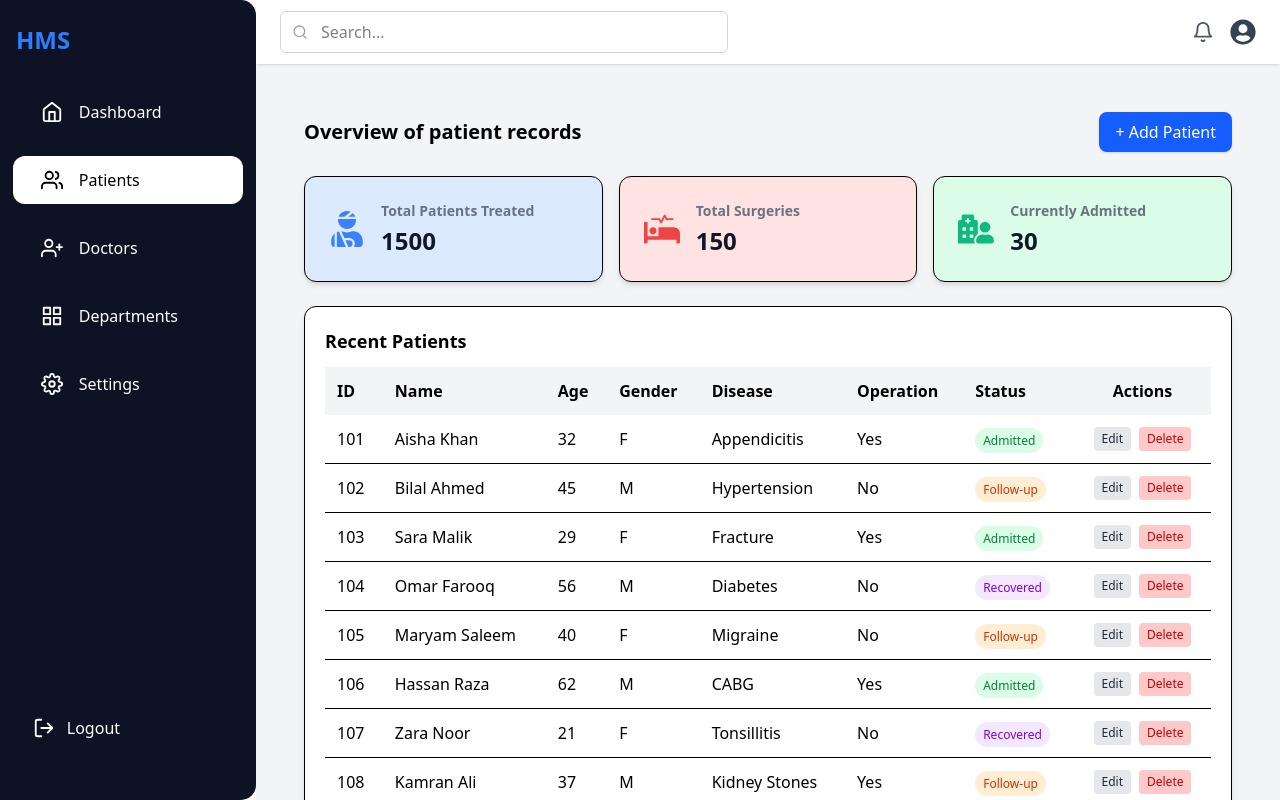
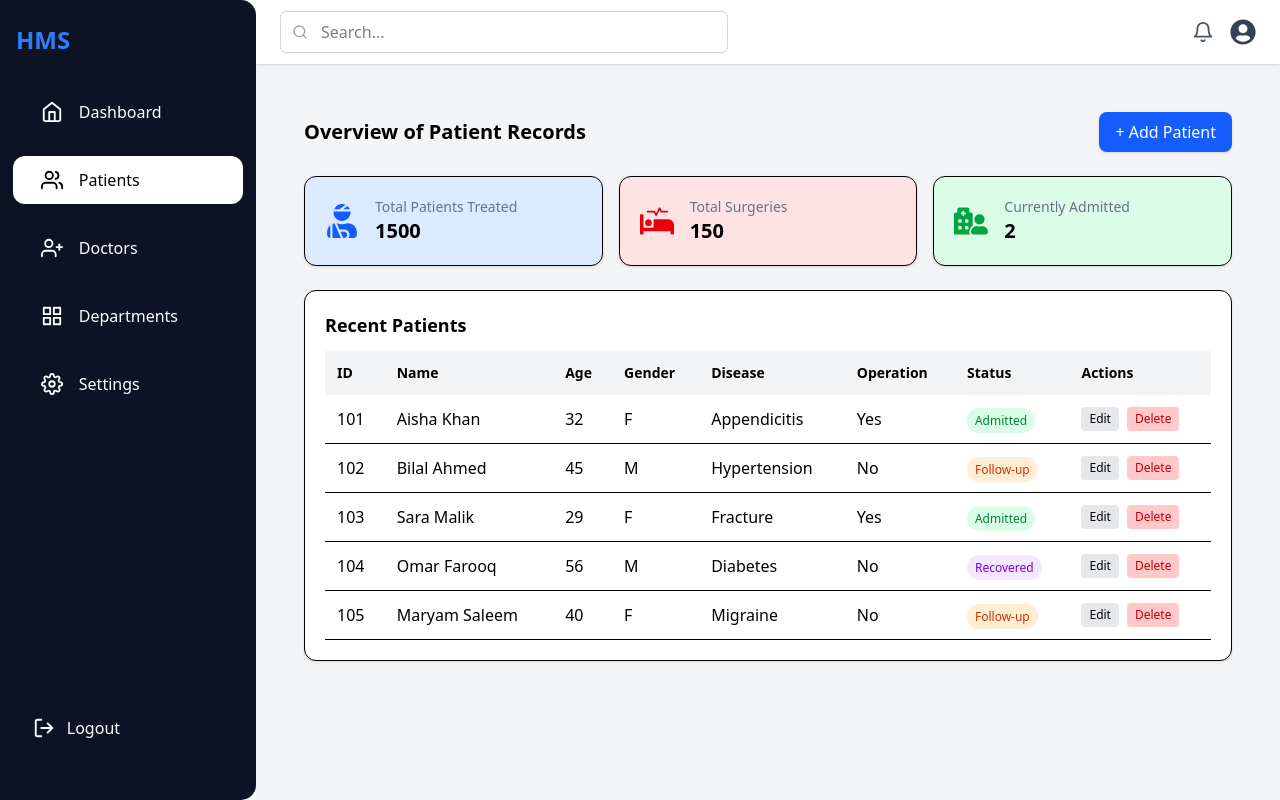
Before and after one commit to Aurang-zaib-Rehman/HMS-Admin-Dashboard, a React (Vite) app: page /patients in a window 1280 px wide. Shown: the top 800 px of the page. Built offline with nearby package versions, Linux system fonts and the light colour scheme.

Commit message:
improve the code of the patientslist......

```diff
--- a/src/Pages/Patients/PatientsList.jsx
+++ b/src/Pages/Patients/PatientsList.jsx
@@ -1,124 +1,358 @@
-import React, { useState } from "react";
+// import React, { useState } from "react";
+// import { Link } from "react-router-dom";
+// import { motion, useMotionValue, useTransform, animate, AnimatePresence } from "framer-motion";
+// import { FaUserInjured, FaProcedures, FaHospitalUser } from "react-icons/fa";
+
+// // Count-up animation component
+// const CountUp = ({ value, duration = 1.5, className = "" }) => {
+//   const mv = useMotionValue(0);
+//   const rounded = useTransform(mv, (latest) => Math.round(latest));
+//   const [display, setDisplay] = React.useState(0);
+
+//   React.useEffect(() => {
+//     const anim = animate(mv, value, { duration, ease: "easeOut" });
+//     const unsub = rounded.on("change", (v) => setDisplay(v));
+//     return () => {
+//       anim.stop();
+//       unsub();
+//     };
+//   }, [value]);
+
+//   return <span className={className}>{display}</span>;
+// };
+
+// // Fake Local State Data
+// const initialPatients = [
+//   { id: 101, name: "Aisha Khan", age: 32, gender: "F", disease: "Appendicitis", surgery: true, status: "Admitted" },
+//   { id: 102, name: "Bilal Ahmed", age: 45, gender: "M", disease: "Hypertension", surgery: false, status: "Follow-up" },
+//   { id: 103, name: "Sara Malik", age: 29, gender: "F", disease: "Fracture", surgery: true, status: "Admitted" },
+//   { id: 104, name: "Omar Farooq", age: 56, gender: "M", disease: "Diabetes", surgery: false, status: "Recovered" },
+//   { id: 105, name: "Maryam Saleem", age: 40, gender: "F", disease: "Migraine", surgery: false, status: "Follow-up" },
+//   { id: 106, name: "Hassan Raza", age: 62, gender: "M", disease: "CABG", surgery: true, status: "Admitted" },
+//   { id: 107, name: "Zara Noor", age: 21, gender: "F", disease: "Tonsillitis", surgery: false, status: "Recovered" },
+//   { id: 108, name: "Kamran Ali", age: 37, gender: "M", disease: "Kidney Stones", surgery: true, status: "Follow-up" },
+//   { id: 109, name: "Imran Shah", age: 48, gender: "M", disease: "Pneumonia", surgery: false, status: "Admitted" },
+//   { id: 110, name: "Rabia Iqbal", age: 33, gender: "F", disease: "C-section", surgery: true, status: "Recovered" },
+//   { id: 111, name: "Sami Ullah", age: 28, gender: "M", disease: "Infection", surgery: false, status: "Follow-up" },
+//   { id: 112, name: "Nadia Rehman", age: 50, gender: "F", disease: "Arthritis", surgery: false, status: "Recovered" },
+//   { id: 113, name: "Faisal Qureshi", age: 60, gender: "M", disease: "Prostate", surgery: true, status: "Admitted" },
+//   { id: 114, name: "Laila Khan", age: 27, gender: "F", disease: "UTI", surgery: false, status: "Follow-up" },
+//   { id: 115, name: "Tariq Mahmood", age: 54, gender: "M", disease: "Hernia", surgery: true, status: "Admitted" },
+// ];
+
+// const PatientsList = () => {
+//   const [patients, setPatients] = useState(initialPatients);
+//   const displayed = patients.slice(0, 15);
+//   const handleDelete = (id) => setPatients((prev) => prev.filter((p) => p.id !== id));
+
+//   const rowVariants = { hidden: { opacity: 0, x: -20 }, show: { opacity: 1, x: 0 }, exit: { opacity: 0, x: 30 } };
+
+//   // Stats for top cards
+//   const stats = [
+//     { title: "Total Patients Treated", value: 1500, icon: <FaUserInjured size={36} color="#3B82F6" />, bg: "bg-blue-100" },
+//     { title: "Total Surgeries", value: 150, icon: <FaProcedures size={36} color="#EF4444" />, bg: "bg-red-100" },
+//     { title: "Currently Admitted", value: 30, icon: <FaHospitalUser size={36} color="#10B981" />, bg: "bg-green-100" },
+//   ];
+
+//   return (
+//     <div className="w-full p-4 sm:p-6 max-w-full overflow-x-hidden">
+
+//       {/* Header */}
+//       <div className="flex flex-col sm:flex-row justify-between items-start sm:items-center mb-6 gap-2">
+//         <h1 className="text-xl font-bold">Overview of patient records</h1>
+//         <Link to="/patients/add" className="bg-blue-600 text-white px-4 py-2 rounded-lg shadow hover:bg-blue-700">
+//           + Add Patient
+//         </Link>
+//       </div>
+
+//       {/* Top Cards */}
+//       <motion.div className="grid grid-cols-1 sm:grid-cols-2 md:grid-cols-3 gap-4 mb-6">
+//         {stats.map((card, i) => (
+//           <motion.div
+//             key={i}
+//             initial={{ opacity: 0, y: 20 }}
+//             animate={{ opacity: 1, y: 0 }}
+//             className={`flex items-center gap-4 p-4 sm:p-6 rounded-xl shadow-md border ${card.bg} hover:shadow-xl transition-all`}
+//           >
+//             <div>{card.icon}</div>
+//             <div>
+//               <h2 className="text-gray-500 font-semibold text-sm">{card.title}</h2>
+//               <p className="text-gray-900 font-bold text-xl sm:text-2xl mt-1"><CountUp value={card.value} /></p>
+//             </div>
+//           </motion.div>
+//         ))}
+//       </motion.div>
+
+//       {/* Table - Desktop only */}
+//       <div className="hidden sm:block bg-white rounded-xl shadow-md border p-5">
+//         <h2 className="text-lg font-semibold mb-3">Recent Patients</h2>
+//         <table className="w-full text-left table-auto">
+//           <thead>
+//             <tr className="bg-gray-100">
+//               <th className="p-3">ID</th>
+//               <th className="p-3">Name</th>
+//               <th className="p-3">Age</th>
+//               <th className="p-3">Gender</th>
+//               <th className="p-3">Disease</th>
+//               <th className="p-3">Operation</th>
+//               <th className="p-3">Status</th>
+//               <th className="p-3 text-center">Actions</th>
+//             </tr>
+//           </thead>
+//           <tbody>
+//             <AnimatePresence>
+//               {displayed.map((p) => (
+//                 <motion.tr key={p.id} variants={rowVariants} initial="hidden" animate="show" exit="exit" className="border-b hover:bg-gray-50">
+//                   <td className="p-3">{p.id}</td>
+//                   <td className="p-3">{p.name}</td>
+//                   <td className="p-3">{p.age}</td>
+//                   <td className="p-3">{p.gender}</td>
+//                   <td className="p-3">{p.disease}</td>
+//                   <td className="p-3">{p.surgery ? "Yes" : "No"}</td>
+//                   <td className="p-3">
+//                     <span className={
+//                       p.status === "Admitted" ? "bg-green-100 text-green-700 px-2 py-1 rounded-full text-xs" :
+//                       p.status === "Recovered" ? "bg-purple-100 text-purple-700 px-2 py-1 rounded-full text-xs" :
+//                       "bg-orange-100 text-orange-700 px-2 py-1 rounded-full text-xs"
+//                     }>{p.status}</span>
+//                   </td>
+//                   <td className="p-3 flex gap-2 justify-center">
+//                     <Link to={`/patients/edit/${p.id}`} className="px-2 py-1 bg-gray-200 text-gray-800 rounded text-xs">Edit</Link>
+//                     <button onClick={() => handleDelete(p.id)} className="px-2 py-1 bg-red-200 text-red-700 rounded text-xs">Delete</button>
+//                   </td>
+//                 </motion.tr>
+//               ))}
+//             </AnimatePresence>
+//           </tbody>
+//         </table>
+//       </div>
+
+//       {/* Mobile Cards */}
+//       <div className="sm:hidden space-y-2">
+//         <AnimatePresence>
+//           {displayed.map((p) => (
+//             <motion.div key={p.id} variants={rowVariants} initial="hidden" animate="show" exit="exit" className="bg-white rounded-xl shadow-md p-4 border flex flex-col gap-1">
+//               <div className="flex justify-between items-start">
+//                 <span className="font-semibold text-sm">ID: {p.id}</span>
+//                 <div className="flex gap-1">
+//                   <Link to={`/patients/edit/${p.id}`} className="px-2 py-1 bg-gray-200 text-gray-800 rounded text-xs">Edit</Link>
+//                   <button onClick={() => handleDelete(p.id)} className="px-2 py-1 bg-red-200 text-red-700 rounded text-xs">Delete</button>
+//                 </div>
+//               </div>
+//               <span className="text-sm">Name: {p.name}</span>
+//               <span className="text-sm">Disease: {p.disease}</span>
+//             </motion.div>
+//           ))}
+//         </AnimatePresence>
+//       </div>
+
+//     </div>
+//   );
+// };
+
+// export default PatientsList;
+
+
+
+
+
+
+
+
+
+
+
+
+
+
+
+
+import React, { useState, useMemo, useEffect } from "react";
 import { Link } from "react-router-dom";
-import { motion, useMotionValue, useTransform, animate, AnimatePresence } from "framer-motion";
-import { FaUserInjured, FaProcedures, FaHospitalUser } from "react-icons/fa";
+import {
+  motion,
+  useMotionValue,
+  useTransform,
+  animate,
+  AnimatePresence,
+} from "framer-motion";
+import {
+  FaUserInjured,
+  FaProcedures,
+  FaHospitalUser,
+} from "react-icons/fa";
 
-// Count-up animation component
-const CountUp = ({ value, duration = 1.5, className = "" }) => {
-  const mv = useMotionValue(0);
-  const rounded = useTransform(mv, (latest) => Math.round(latest));
-  const [display, setDisplay] = React.useState(0);
+/* ---------------- CountUp ---------------- */
+const CountUp = ({ value, duration = 1.5 }) => {
+  const motionValue = useMotionValue(0);
+  const rounded = useTransform(motionValue, Math.round);
+  const [display, setDisplay] = useState(0);
 
-  React.useEffect(() => {
-    const anim = animate(mv, value, { duration, ease: "easeOut" });
-    const unsub = rounded.on("change", (v) => setDisplay(v));
+  useEffect(() => {
+    const controls = animate(motionValue, value, {
+      duration,
+      ease: "easeOut",
+    });
+    const unsubscribe = rounded.on("change", setDisplay);
     return () => {
-      anim.stop();
-      unsub();
+      controls.stop();
+      unsubscribe();
     };
   }, [value]);
 
-  return <span className={className}>{display}</span>;
+  return <span>{display}</span>;
 };
 
-// Fake Local State Data
+/* ---------------- Status Badge ---------------- */
+const statusStyles = {
+  Admitted: "bg-green-100 text-green-700",
+  Recovered: "bg-purple-100 text-purple-700",
+  "Follow-up": "bg-orange-100 text-orange-700",
+};
+
+const StatusBadge = ({ status }) => (
+  <span
+    className={`px-2 py-1 rounded-full text-xs font-medium ${
+      statusStyles[status]
+    }`}
+  >
+    {status}
+  </span>
+);
+
+/* ---------------- Dummy Data ---------------- */
 const initialPatients = [
   { id: 101, name: "Aisha Khan", age: 32, gender: "F", disease: "Appendicitis", surgery: true, status: "Admitted" },
   { id: 102, name: "Bilal Ahmed", age: 45, gender: "M", disease: "Hypertension", surgery: false, status: "Follow-up" },
   { id: 103, name: "Sara Malik", age: 29, gender: "F", disease: "Fracture", surgery: true, status: "Admitted" },
   { id: 104, name: "Omar Farooq", age: 56, gender: "M", disease: "Diabetes", surgery: false, status: "Recovered" },
   { id: 105, name: "Maryam Saleem", age: 40, gender: "F", disease: "Migraine", surgery: false, status: "Follow-up" },
-  { id: 106, name: "Hassan Raza", age: 62, gender: "M", disease: "CABG", surgery: true, status: "Admitted" },
-  { id: 107, name: "Zara Noor", age: 21, gender: "F", disease: "Tonsillitis", surgery: false, status: "Recovered" },
-  { id: 108, name: "Kamran Ali", age: 37, gender: "M", disease: "Kidney Stones", surgery: true, status: "Follow-up" },
-  { id: 109, name: "Imran Shah", age: 48, gender: "M", disease: "Pneumonia", surgery: false, status: "Admitted" },
-  { id: 110, name: "Rabia Iqbal", age: 33, gender: "F", disease: "C-section", surgery: true, status: "Recovered" },
-  { id: 111, name: "Sami Ullah", age: 28, gender: "M", disease: "Infection", surgery: false, status: "Follow-up" },
-  { id: 112, name: "Nadia Rehman", age: 50, gender: "F", disease: "Arthritis", surgery: false, status: "Recovered" },
-  { id: 113, name: "Faisal Qureshi", age: 60, gender: "M", disease: "Prostate", surgery: true, status: "Admitted" },
-  { id: 114, name: "Laila Khan", age: 27, gender: "F", disease: "UTI", surgery: false, status: "Follow-up" },
-  { id: 115, name: "Tariq Mahmood", age: 54, gender: "M", disease: "Hernia", surgery: true, status: "Admitted" },
 ];
 
+/* ---------------- Main Component ---------------- */
 const PatientsList = () => {
   const [patients, setPatients] = useState(initialPatients);
-  const displayed = patients.slice(0, 15);
-  const handleDelete = (id) => setPatients((prev) => prev.filter((p) => p.id !== id));
 
-  const rowVariants = { hidden: { opacity: 0, x: -20 }, show: { opacity: 1, x: 0 }, exit: { opacity: 0, x: 30 } };
+  const displayedPatients = patients.slice(0, 15);
 
-  // Stats for top cards
-  const stats = [
-    { title: "Total Patients Treated", value: 1500, icon: <FaUserInjured size={36} color="#3B82F6" />, bg: "bg-blue-100" },
-    { title: "Total Surgeries", value: 150, icon: <FaProcedures size={36} color="#EF4444" />, bg: "bg-red-100" },
-    { title: "Currently Admitted", value: 30, icon: <FaHospitalUser size={36} color="#10B981" />, bg: "bg-green-100" },
-  ];
+  const handleDelete = (id) => {
+    setPatients((prev) => prev.filter((p) => p.id !== id));
+  };
+
+  /* -------- Stats (memoized) -------- */
+  const stats = useMemo(
+    () => [
+      {
+        title: "Total Patients Treated",
+        value: 1500,
+        icon: <FaUserInjured size={34} className="text-blue-600" />,
+        bg: "bg-blue-100",
+      },
+      {
+        title: "Total Surgeries",
+        value: 150,
+        icon: <FaProcedures size={34} className="text-red-600" />,
+        bg: "bg-red-100",
+      },
+      {
+        title: "Currently Admitted",
+        value: patients.filter((p) => p.status === "Admitted").length,
+        icon: <FaHospitalUser size={34} className="text-green-600" />,
+        bg: "bg-green-100",
+      },
+    ],
+    [patients]
+  );
+
+  const rowVariants = {
+    hidden: { opacity: 0, x: -15 },
+    show: { opacity: 1, x: 0 },
+    exit: { opacity: 0, x: 20 },
+  };
 
   return (
     <div className="w-full p-4 sm:p-6 max-w-full overflow-x-hidden">
-
       {/* Header */}
       <div className="flex flex-col sm:flex-row justify-between items-start sm:items-center mb-6 gap-2">
-        <h1 className="text-xl font-bold">Overview of patient records</h1>
-        <Link to="/patients/add" className="bg-blue-600 text-white px-4 py-2 rounded-lg shadow hover:bg-blue-700">
+        <h1 className="text-xl font-bold">Overview of Patient Records</h1>
+        <Link
+          to="/patients/add"
+          className="bg-blue-600 text-white px-4 py-2 rounded-lg shadow hover:bg-blue-700 transition"
+        >
           + Add Patient
         </Link>
       </div>
 
-      {/* Top Cards */}
-      <motion.div className="grid grid-cols-1 sm:grid-cols-2 md:grid-cols-3 gap-4 mb-6">
+      {/* Stats */}
+      <div className="grid grid-cols-1 sm:grid-cols-2 md:grid-cols-3 gap-4 mb-6">
         {stats.map((card, i) => (
           <motion.div
             key={i}
-            initial={{ opacity: 0, y: 20 }}
+            initial={{ opacity: 0, y: 15 }}
             animate={{ opacity: 1, y: 0 }}
-            className={`flex items-center gap-4 p-4 sm:p-6 rounded-xl shadow-md border ${card.bg} hover:shadow-xl transition-all`}
+            className={`flex items-center gap-4 p-5 rounded-xl shadow border ${card.bg}`}
           >
-            <div>{card.icon}</div>
+            {card.icon}
             <div>
-              <h2 className="text-gray-500 font-semibold text-sm">{card.title}</h2>
-              <p className="text-gray-900 font-bold text-xl sm:text-2xl mt-1"><CountUp value={card.value} /></p>
+              <p className="text-sm text-gray-500 font-medium">{card.title}</p>
+              <p className="text-xl font-bold">
+                <CountUp value={card.value} />
+              </p>
             </div>
           </motion.div>
         ))}
-      </motion.div>
+      </div>
 
-      {/* Table - Desktop only */}
-      <div className="hidden sm:block bg-white rounded-xl shadow-md border p-5">
+      {/* Desktop Table */}
+      <div className="hidden sm:block bg-white rounded-xl shadow border p-5">
         <h2 className="text-lg font-semibold mb-3">Recent Patients</h2>
-        <table className="w-full text-left table-auto">
-          <thead>
-            <tr className="bg-gray-100">
-              <th className="p-3">ID</th>
-              <th className="p-3">Name</th>
-              <th className="p-3">Age</th>
-              <th className="p-3">Gender</th>
-              <th className="p-3">Disease</th>
-              <th className="p-3">Operation</th>
-              <th className="p-3">Status</th>
-              <th className="p-3 text-center">Actions</th>
+
+        <table className="w-full text-left">
+          <thead className="bg-gray-100">
+            <tr>
+              {["ID", "Name", "Age", "Gender", "Disease", "Operation", "Status", "Actions"].map(
+                (h) => (
+                  <th key={h} className="p-3 text-sm font-semibold">
+                    {h}
+                  </th>
+                )
+              )}
             </tr>
           </thead>
+
           <tbody>
             <AnimatePresence>
-              {displayed.map((p) => (
-                <motion.tr key={p.id} variants={rowVariants} initial="hidden" animate="show" exit="exit" className="border-b hover:bg-gray-50">
+              {displayedPatients.map((p) => (
+                <motion.tr
+                  key={p.id}
+                  variants={rowVariants}
+                  initial="hidden"
+                  animate="show"
+                  exit="exit"
+                  className="border-b hover:bg-gray-50"
+                >
                   <td className="p-3">{p.id}</td>
-                  <td className="p-3">{p.name}</td>
+                  <td className="p-3 font-medium">{p.name}</td>
                   <td className="p-3">{p.age}</td>
                   <td className="p-3">{p.gender}</td>
                   <td className="p-3">{p.disease}</td>
                   <td className="p-3">{p.surgery ? "Yes" : "No"}</td>
                   <td className="p-3">
-                    <span className={
-                      p.status === "Admitted" ? "bg-green-100 text-green-700 px-2 py-1 rounded-full text-xs" :
-                      p.status === "Recovered" ? "bg-purple-100 text-purple-700 px-2 py-1 rounded-full text-xs" :
-                      "bg-orange-100 text-orange-700 px-2 py-1 rounded-full text-xs"
-                    }>{p.status}</span>
+                    <StatusBadge status={p.status} />
                   </td>
-                  <td className="p-3 flex gap-2 justify-center">
-                    <Link to={`/patients/edit/${p.id}`} className="px-2 py-1 bg-gray-200 text-gray-800 rounded text-xs">Edit</Link>
-                    <button onClick={() => handleDelete(p.id)} className="px-2 py-1 bg-red-200 text-red-700 rounded text-xs">Delete</button>
+                  <td className="p-3 flex gap-2">
+                    <Link
+                      to={`/patients/edit/${p.id}`}
+                      className="px-2 py-1 bg-gray-200 rounded text-xs"
+                    >
+                      Edit
+                    </Link>
+                    <button
+                      onClick={() => handleDelete(p.id)}
+                      className="px-2 py-1 bg-red-200 text-red-700 rounded text-xs"
+                    >
+                      Delete
+                    </button>
                   </td>
                 </motion.tr>
               ))}
@@ -127,25 +361,43 @@ const PatientsList = () => {
         </table>
       </div>
 
-      {/* Mobile Cards */}
-      <div className="sm:hidden space-y-2">
+      {/* Mobile List (compact, NOT cards) */}
+      <div className="sm:hidden divide-y bg-white rounded-xl shadow border">
         <AnimatePresence>
-          {displayed.map((p) => (
-            <motion.div key={p.id} variants={rowVariants} initial="hidden" animate="show" exit="exit" className="bg-white rounded-xl shadow-md p-4 border flex flex-col gap-1">
-              <div className="flex justify-between items-start">
-                <span className="font-semibold text-sm">ID: {p.id}</span>
-                <div className="flex gap-1">
-                  <Link to={`/patients/edit/${p.id}`} className="px-2 py-1 bg-gray-200 text-gray-800 rounded text-xs">Edit</Link>
-                  <button onClick={() => handleDelete(p.id)} className="px-2 py-1 bg-red-200 text-red-700 rounded text-xs">Delete</button>
-                </div>
+          {displayedPatients.map((p) => (
+            <motion.div
+              key={p.id}
+              variants={rowVariants}
+              initial="hidden"
+              animate="show"
+              exit="exit"
+              className="p-3 flex justify-between items-start"
+            >
+              <div>
+                <p className="font-semibold text-sm">
+                  #{p.id} — {p.name}
+                </p>
+                <p className="text-xs text-gray-500">{p.disease}</p>
+                <StatusBadge status={p.status} />
               </div>
-              <span className="text-sm">Name: {p.name}</span>
-              <span className="text-sm">Disease: {p.disease}</span>
+              <div className="flex gap-1">
+                <Link
+                  to={`/patients/edit/${p.id}`}
+                  className="px-2 py-1 bg-gray-200 rounded text-xs"
+                >
+                  Edit
+                </Link>
+                <button
+                  onClick={() => handleDelete(p.id)}
+                  className="px-2 py-1 bg-red-200 text-red-700 rounded text-xs"
+                >
+                  Delete
+                </button>
+              </div>
             </motion.div>
           ))}
         </AnimatePresence>
       </div>
-
     </div>
   );
 };
```
